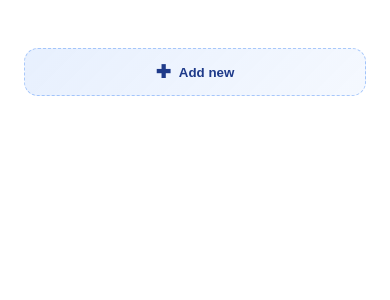
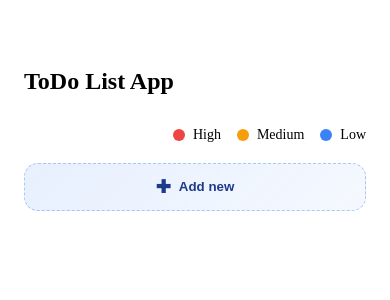
Before and after one commit to tuannd2/todo-list-angular, an Angular app: page / in a window 390 px wide. Shown: the top 300 px of the page. Built offline with nearby package versions, Linux system fonts and the light colour scheme.

Commit message:
fix: responsive

```diff
--- a/src/app/components/todo-form/todo-form.ts
+++ b/src/app/components/todo-form/todo-form.ts
@@ -2,7 +2,7 @@ import { Component, effect, inject, input, output } from '@angular/core';
 import { FormBuilder, ReactiveFormsModule, Validators } from '@angular/forms';
 import { TodoService } from '../../services/todo.service';
 import { TodoModel } from '../../models/todo.model';
-import { type Priority, PRIORITY } from '../../constant';
+import { DAY, type Priority, PRIORITY } from '../../constant';
 import { notPastDate } from '../../validators/not-past-date.validator';
 
 @Component({
@@ -69,7 +69,7 @@ export class TodoForm {
 
     const value = {
       ...this.form.getRawValue(),
-      completeBy: this.form.value.completeBy || '',
+      completeBy: this.form.value.completeBy || new Date(Date.now() + 3 * DAY).toISOString().split('T')[0],
     }
 
     if (this.todo()) {
--- a/src/app/components/todo-item/todo-item.html
+++ b/src/app/components/todo-item/todo-item.html
@@ -11,18 +11,15 @@
     </div>
 
     <div class="actions">
-        <button class="actions-btn" (click)="startEdit()">✎</button>
+        @if (!item().isCompleted) {
+        <button title="edit" class="actions-btn" (click)="startEdit()">✎</button>
+        <button title="complete" class="actions-btn" (click)="markCompleted()">✔</button>
+        <button title="delete" class="actions-btn" (click)="deleteItem()">✖</button>
 
-        @if (!item().isCompleted) {
-        <button class="actions-btn" (click)="markCompleted()">✔</button>
-        }
-
-        @if (!item().isCompleted) {
-        <button class="actions-btn" (click)="deleteItem()">✖</button>
         }
     </div>
 
     @if (item().isCompleted) {
-    <button class="actions-btn undo-btn" (click)="undoCompleted()">↩</button>
+    <button title="undo" class="actions-btn undo-btn" (click)="undoCompleted()">↩</button>
     }
 </div>
--- a/src/app/components/todo-item/todo-item.scss
+++ b/src/app/components/todo-item/todo-item.scss
@@ -7,6 +7,7 @@
     border-radius: 14px;
     padding: 14px 28px 16px;
     position: relative;
+    overflow: hidden;
 
     display: flex;
     align-items: center;
@@ -53,6 +54,17 @@
         flex: 0 0 101px;
         display: flex;
         justify-content: space-between;
+        position: relative;
+
+        &:hover {
+            cursor: help;
+
+            .todo-item[data-has-desc='true'] {
+                cursor: default !important;
+            }
+        }
+
+
     }
 }
 
@@ -68,10 +80,26 @@
 
 .undo-btn {
     position: absolute;
-    right: -7%;
+    right: 0;
+    bottom: 0;
 
     &:hover {
         background-color: color.adjust(#ebf0f6, $lightness: -10%);
+    }
+}
+
+@media (max-width: 480px) {
+    .todo-item {
+        flex-direction: column;
+
+        .due-date {
+            flex: none;
+        }
+
+        .actions {
+            flex: none;
+            gap: 12px;
+        }
     }
 }
 
--- a/src/app/components/todo-list/todo-list.html
+++ b/src/app/components/todo-list/todo-list.html
@@ -1,4 +1,11 @@
 <section class="todo-list">
+    <h1>ToDo List App</h1>
+    <div class="description">
+        <div [attr.data-priority]="1">High</div>
+        <div [attr.data-priority]="2">Medium</div>
+        <div [attr.data-priority]="3">Low</div>
+    </div>
+
     <div style="margin-bottom: 30px;">
         @if (isCreating() && !editingId()) {
         <app-todo-form (done)="cancelCreate()" />}
--- a/src/app/components/todo-list/todo-list.scss
+++ b/src/app/components/todo-list/todo-list.scss
@@ -8,6 +8,39 @@
     display: flex;
     flex-direction: column;
     gap: 12px;
+
+    .description {
+        display: flex;
+        justify-content: flex-end;
+        gap: 16px;
+        margin-bottom: 8px;
+
+        div {
+            font-size: 14px;
+            padding-left: 20px;
+            position: relative;
+
+            &::before {
+                content: '';
+                position: absolute;
+                left: 0;
+                top: 50%;
+                width: 12px;
+                height: 12px;
+                border-radius: 50%;
+                transform: translateY(-50%);
+                background: $priority-3;
+            }
+
+            &[data-priority='1']::before {
+                background: $priority-1;
+            }
+
+            &[data-priority='2']::before {
+                background: $priority-2;
+            }
+        }
+    }
 
     .add-new-btn {
         display: flex;
--- a/src/app/services/todo.service.ts
+++ b/src/app/services/todo.service.ts
@@ -86,10 +86,9 @@ export class TodoService {
   delete(id: string) {
     if (confirm('Are you sure you want to delete this item?')) {
       this._items.update((items) => items.filter((i) => i.id !== id));
+
+      this.toastService.show('Item deleted successfully.', 'success');
     }
-
-    this.toastService.show('Todo item deleted successfully.', 'success');
-
   }
 
   private sortFn(a: TodoModel, b: TodoModel): number {
```
